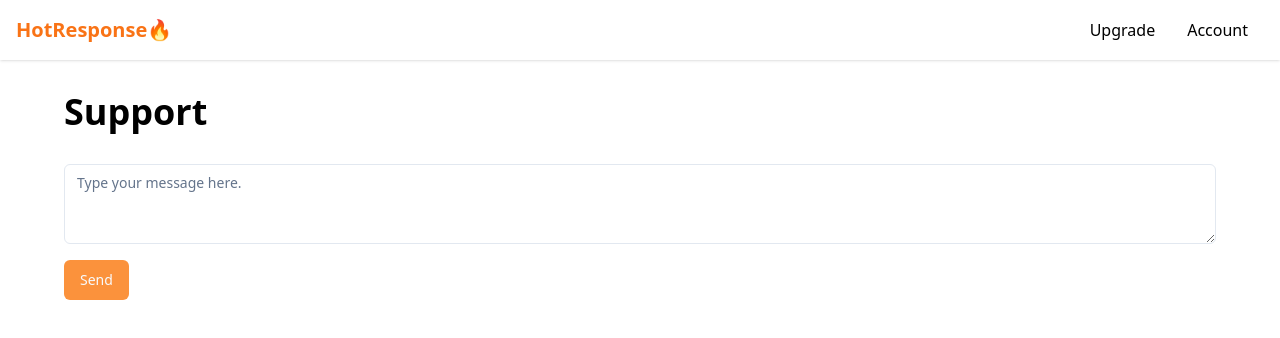
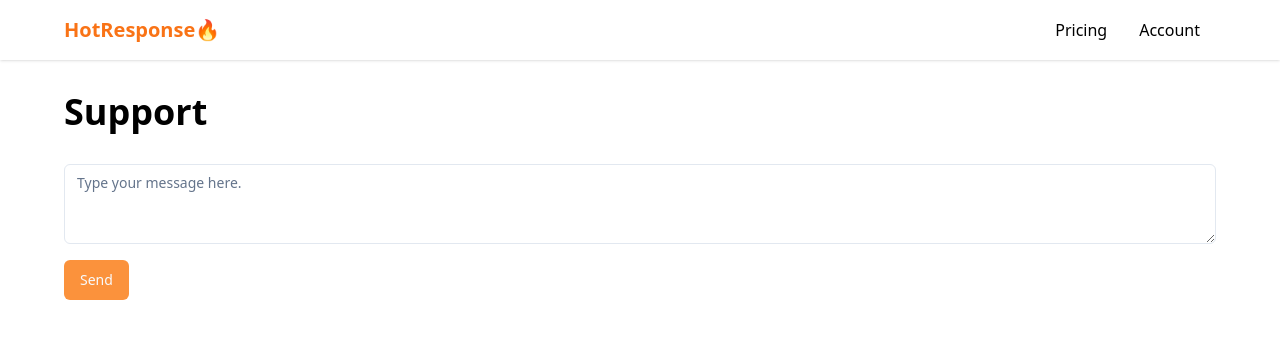
Before and after one commit to scorder96/hotresponse, a React (Vite) app: page /support in a window 1280 px wide. Shown: the top 338 px of the page. Built offline with nearby package versions, Linux system fonts and the light colour scheme; what pocketbase would draw is missing.

Commit message:
navbar padding improvement

```diff
--- a/src/components/Navbar.tsx
+++ b/src/components/Navbar.tsx
@@ -6,7 +6,7 @@ interface Props {
 
 function Navbar({ onLogIn }: Props) {
   return (
-    <nav className="w-full shadow px-4 flex items-center justify-between py-4">
+    <nav className="w-full shadow px-8 flex items-center justify-between py-4">
       <div>
         <Link to={"/"}>
           <span className="text-xl text-orange-500 font-bold">HotResponse🔥</span>
--- a/src/components/NavbarIn.tsx
+++ b/src/components/NavbarIn.tsx
@@ -2,7 +2,7 @@ import { Link } from "react-router-dom";
 
 function NavbarIn() {
   return (
-    <nav className="w-full shadow px-4 flex items-center justify-between py-4">
+    <nav className="w-full shadow px-16 flex items-center justify-between py-4">
       <div>
         <Link to={"/"}>
           <span className="text-xl text-orange-500 font-bold">HotResponse🔥</span>
@@ -10,7 +10,7 @@ function NavbarIn() {
       </div>
       <div className="hidden md:flex md:items-center cursor-pointer">
         <Link to="/pricing">
-          <span className="hover:text-orange-500 px-4">Upgrade</span>
+          <span className="hover:text-orange-500 px-4">Pricing</span>
         </Link>
         <Link to={"/account"}>
           <span className="hover:text-orange-500 px-4">Account</span>
```
